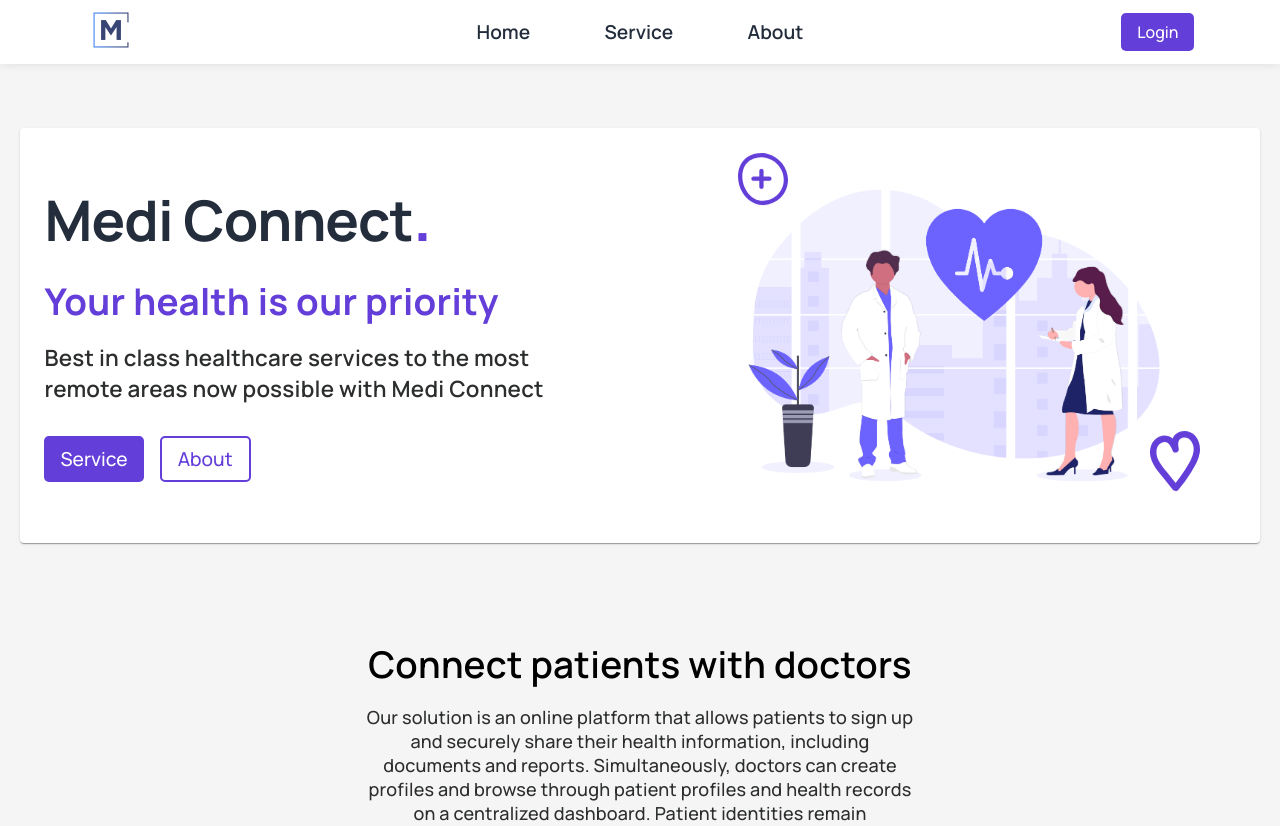
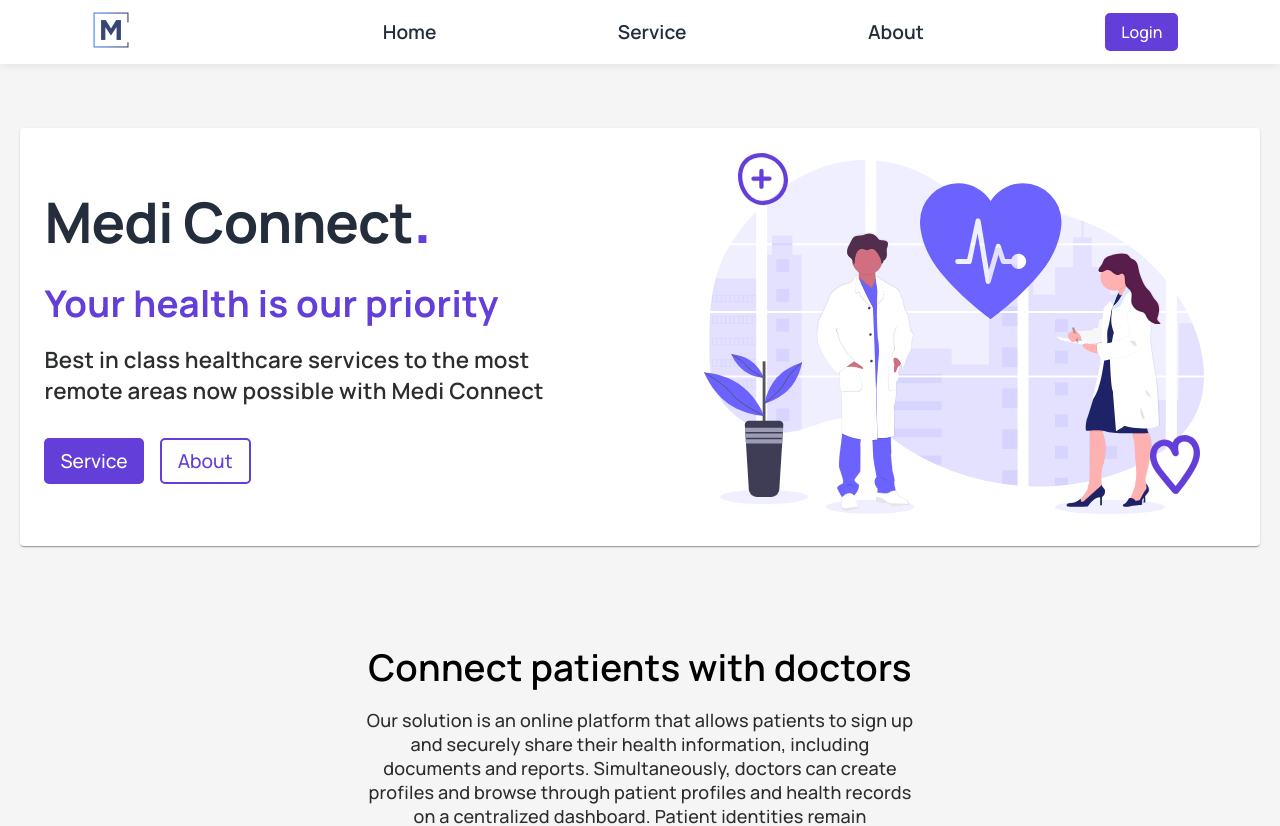
Before and after one commit to SJ22032003/md-connect-fe-prt, a React (Vite) app: page / in a window 1280 px wide. Shown: the top 826 px of the page. Built offline with nearby package versions, Linux system fonts and the light colour scheme.

Commit message:
styling fix

```diff
--- a/src/components/pages/Landing/Home.tsx
+++ b/src/components/pages/Landing/Home.tsx
@@ -1,7 +1,7 @@
 import { Box, Paper, Typography, Grid, Divider } from "@mui/material";
 import commonClasses from "./styles/common.module.scss";
 import classes from "./styles/home.module.scss";
-import heroImg from "../../../assets/main_hero_img.png";
+import heroImg from "../../../assets/main_hero_img.svg";
 import heroPlus from "../../../assets/hero_plus.svg";
 import heroHeart from "../../../assets/hero_heart.svg";
 
--- a/src/components/pages/Landing/Navbar.tsx
+++ b/src/components/pages/Landing/Navbar.tsx
@@ -1,44 +1,58 @@
-import { useMemo } from "react";
-import { Box, AppBar, Toolbar, Grid } from "@mui/material";
+import { useMemo, useState } from "react";
+import { Box, AppBar, Toolbar, Grid, IconButton } from "@mui/material";
 import { useNavigate } from "react-router-dom";
 import mainLogo from "../../../assets/main_logo.png";
 import classes from "./styles/navbar.module.scss";
 import commonClasses from "./styles/common.module.scss";
+import MenuIcon from "@mui/icons-material/Menu";
+import useSize from "../../../hooks/useSize";
 
 function Navbar() {
   const navigate = useNavigate();
+  const size = useSize();
 
-  const navMenuList = useMemo(() => {
-    return landingPageNavItems.map((item, index) => {
-      return (
-        <li key={index}>
-          <a href={`#${item.link}`}>{item.name}</a>
-        </li>
-      );
-    });
-  }, []);
+  const [open, setOpen] = useState(false);
 
   const token = useMemo(() => {
     return {
       patient_token:
-        JSON.parse(localStorage.getItem("patient") || "{}")?.auth_token ||
-        null,
+        JSON.parse(localStorage.getItem("patient") || "{}")?.auth_token || null,
       doctor_token:
-        JSON.parse(localStorage.getItem("doctor") || "{}")?.auth_token ||
-        null,
+        JSON.parse(localStorage.getItem("doctor") || "{}")?.auth_token || null,
     };
   }, []);
 
   const handleRedirection = () => {
-
     if (token.patient_token) {
       navigate("/patient/dashboard/home");
     } else if (token.doctor_token) {
       navigate("/doctor/dashboard/home");
-    }else {
+    } else {
       navigate("/signin");
     }
   };
+
+  const navMenuList = useMemo(() => {
+    return landingPageNavItems.map((item, index) => {
+      const { type, link, name } = item;
+      switch (type) {
+        case "section":
+          return (
+            <li key={index}>
+              <a href={`#${link}`}>{name}</a>
+            </li>
+          );
+        case "button":
+          return (
+            <li key={index}>
+              <button onClick={handleRedirection} className={classes.loginBtn}>
+                {name}
+              </button>
+            </li>
+          );
+      }
+    });
+  }, []);
 
   return (
     <Box sx={{ flexGrow: 1 }}>
@@ -50,7 +64,7 @@ function Navbar() {
             alignItems="center"
             className={`${classes.mainMenu}`}
           >
-            <Grid item xs={4}>
+            <Grid item xs={3}>
               <Box
                 component="img"
                 src={mainLogo}
@@ -58,16 +72,26 @@ function Navbar() {
                 alt="logo"
               />
             </Grid>
-            <Grid item xs={4}>
-              <ul className={classes.navMenuList}>{navMenuList}</ul>
-            </Grid>
-            <Grid item xs={4}>
-              <button onClick={handleRedirection} className={classes.loginBtn}>
-                Login
-              </button>
+            <Grid item xs={9}>
+              {size < 768 ? (
+                <IconButton
+                  onClick={() => setOpen((p) => !p)}
+                  sx={{
+                    color: "#000",
+                    float: "right",
+                  }}
+                >
+                  <MenuIcon />
+                </IconButton>
+              ) : (
+                <ul className={classes.navMenuList}>{navMenuList}</ul>
+              )}
             </Grid>
           </Grid>
         </Toolbar>
+        {size < 768 && open && (
+          <ul className={classes.navMenuListMobile}>{navMenuList}</ul>
+        )}
       </AppBar>
     </Box>
   );
@@ -79,13 +103,20 @@ const landingPageNavItems = [
   {
     name: "Home",
     link: "home",
+    type: "section",
   },
   {
     name: "Service",
     link: "service",
+    type: "section",
   },
   {
     name: "About",
     link: "about",
+    type: "section",
+  },
+  {
+    name: "Login",
+    type: "button",
   },
 ];
--- a/src/components/pages/Landing/styles/navbar.module.scss
+++ b/src/components/pages/Landing/styles/navbar.module.scss
@@ -42,3 +42,22 @@
   font: 500 1rem Manrope, sans-serif;
   cursor: pointer;
 }
+
+.navMenuListMobile{
+  display: flex;
+  flex-direction: column;
+  justify-content: center;
+  align-items: center;
+  & > li {
+    margin: 0.5rem 0;
+    cursor: pointer;
+    &:hover{
+      border-bottom: 1px solid var(--background-color);
+    }
+    & > a {
+      font: 600 1.2rem var(--font-family);
+      color: #232d3c;
+      text-decoration: none;
+    }
+  }
+}
--- a/src/components/pages/Landing/styles/service.module.scss
+++ b/src/components/pages/Landing/styles/service.module.scss
@@ -43,6 +43,7 @@
 .serviceCardContainer {
   @include centering;
   flex-wrap: wrap;
+  margin: 1rem;
 }
 
 .seriveCardContent {
--- /dev/null
+++ b/src/hooks/useSize.ts
@@ -0,0 +1,16 @@
+import { useEffect, useState } from 'react';
+
+const useSize = () => {
+  const [windowSize, setWindowSize] = useState(0);
+  useEffect(() => {
+    function updateSize() {
+      setWindowSize(window.innerWidth);
+    }
+    window.addEventListener('resize', updateSize);
+    updateSize();
+    return () => window.removeEventListener('resize', updateSize);
+  }, []);
+  return windowSize;
+};
+
+export default useSize;
```
Also changed, not shown: src/assets/main_hero_img.png (deleted), src/assets/main_hero_img.svg (added).
